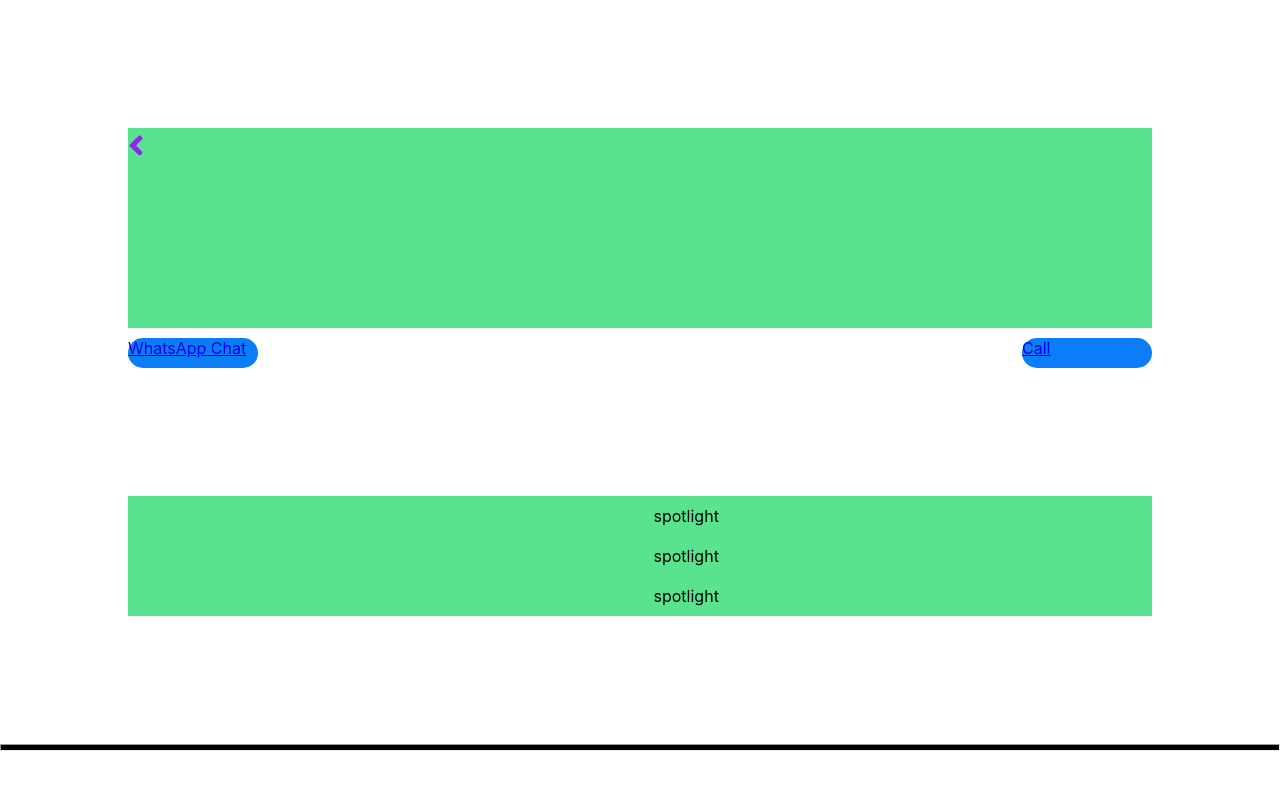
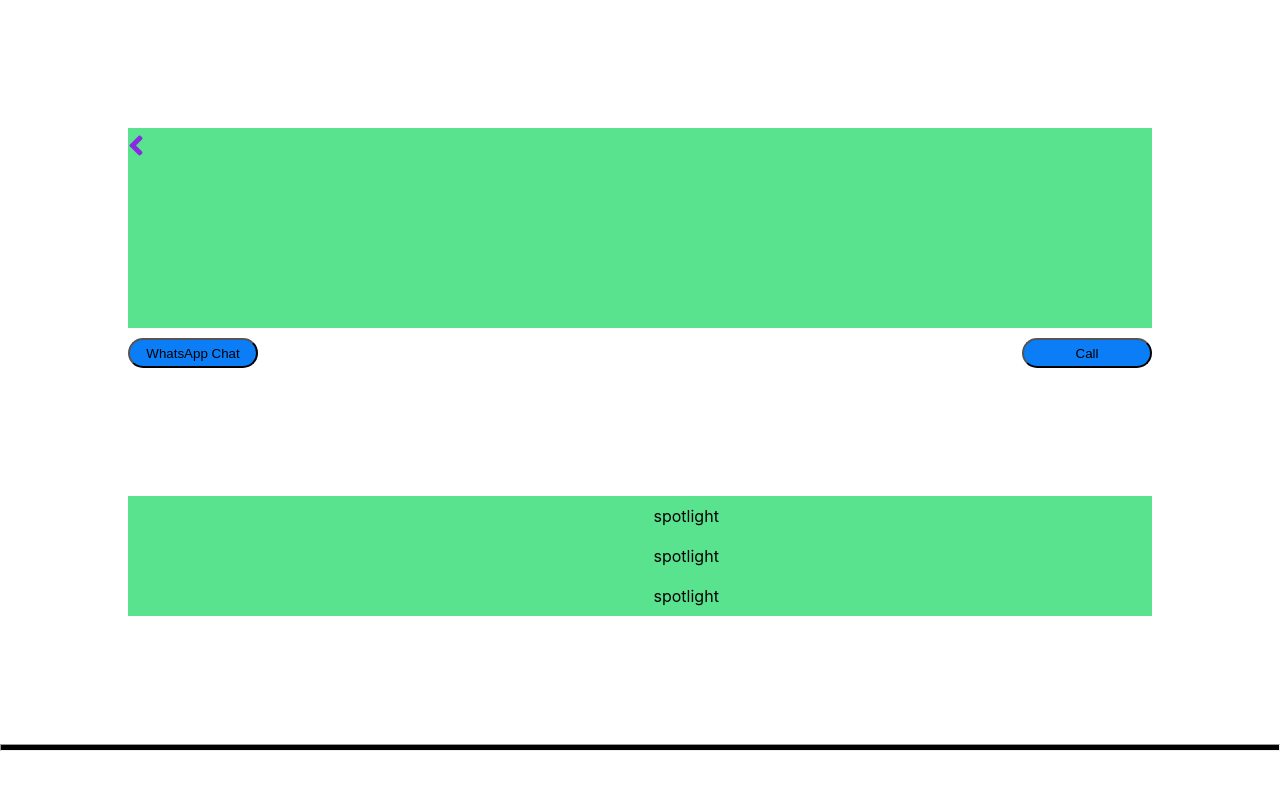
Before and after one commit to lakshman7781/b_online, a React (Create React App) app: page /screen2 in a window 1280 px wide. Shown: the top 800 px of the page. Built offline with nearby package versions, Linux system fonts and the light colour scheme.

Commit message:
added call icons

```diff
--- a/src/screen2.js
+++ b/src/screen2.js
@@ -11,12 +11,20 @@ const Screen2 = () => {
       <FaAngleLeft className="icon1" onClick={() => navigate("/screen1")} />
       </div>
       <div style={Styles.header1} className="header1">
-        <a href="https://wa.me/9949961421" style={Styles.button1} className="button">
+        <button
+          style={Styles.button1}
+          className="button"
+          onClick={() => window.location.href='https://wa.me/9949961421'}
+        >
           WhatsApp Chat
-        </a>
-        <a href="tel:9949961421" style={Styles.button1} className="button">
+        </button>
+        <button
+          style={Styles.button1}
+          className="button"
+          onClick={() => window.location.href='tel:9949961421'}
+        >
           Call
-        </a>
+        </button>
       </div>
       <div style={Styles.div2} className="div2">
         <p>spotlight</p>
```
